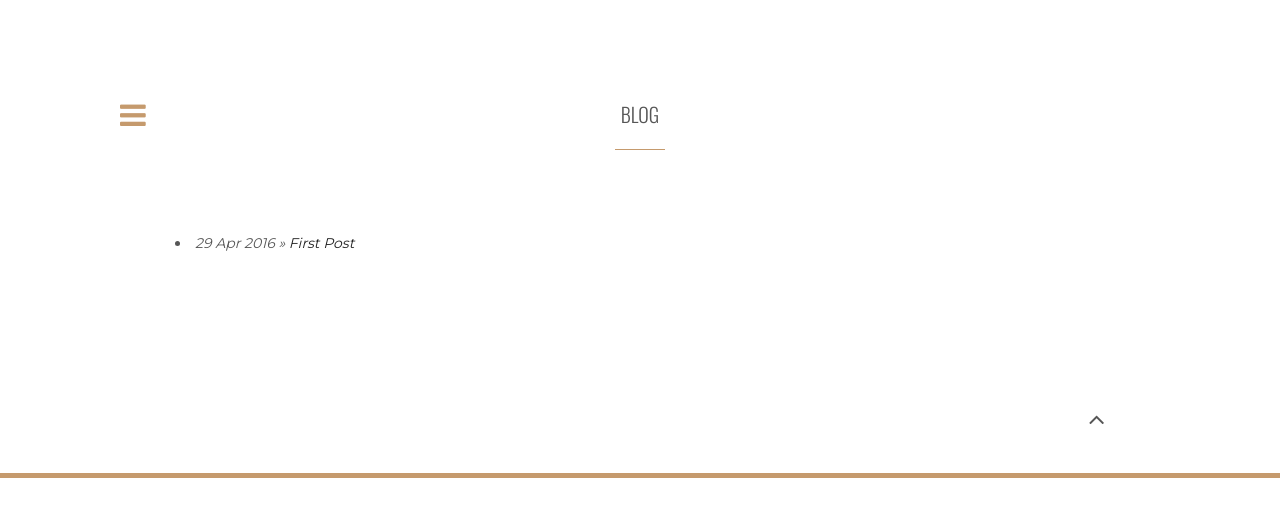
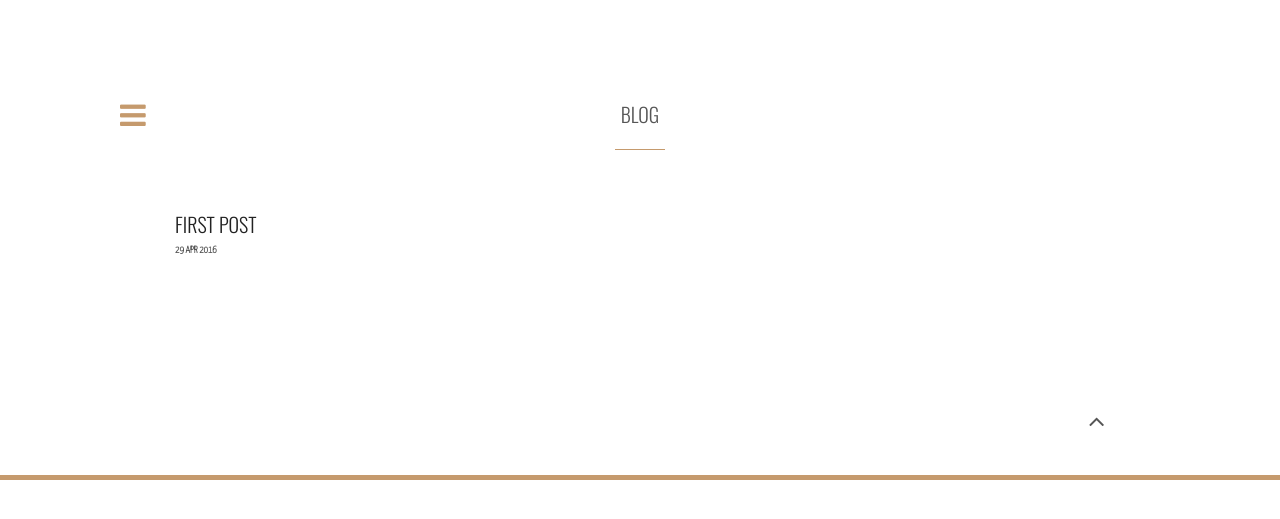
Before and after one commit to puds/serriferous.github.io, a Jekyll site: the page built from blog/index.html, in a window 1280 px wide. Shown: the top 519 px of the page. Built offline with Jekyll 4.4.1, drawn with Linux system fonts in a browser that asks for light colours; nearby versions of some CDN libraries; comment, search, counter and statistics services are not loaded.

Commit message:
Update index.html

```diff
--- a/blog/index.html
+++ b/blog/index.html
@@ -19,9 +19,10 @@ title: Blog
 
 
 	  {% for blog in site.categories.blog %}
-	    <h3><li><span>{{ blog.date | date_to_string }}</span> » <a href="{{ blog.url }}" title="{{ blog.title }}">{{ blog.title }}</a></li></h3>
+	    <h7><a href="{{ blog.url }}" title="{{ blog.title }}">{{ blog.title }}</a></h7><br>
+	    <h9>{{ blog.date | date_to_string }}</h9>
 	  {% endfor %}
-	</ul>
+
 	<p></p>
 
         </div>
```
